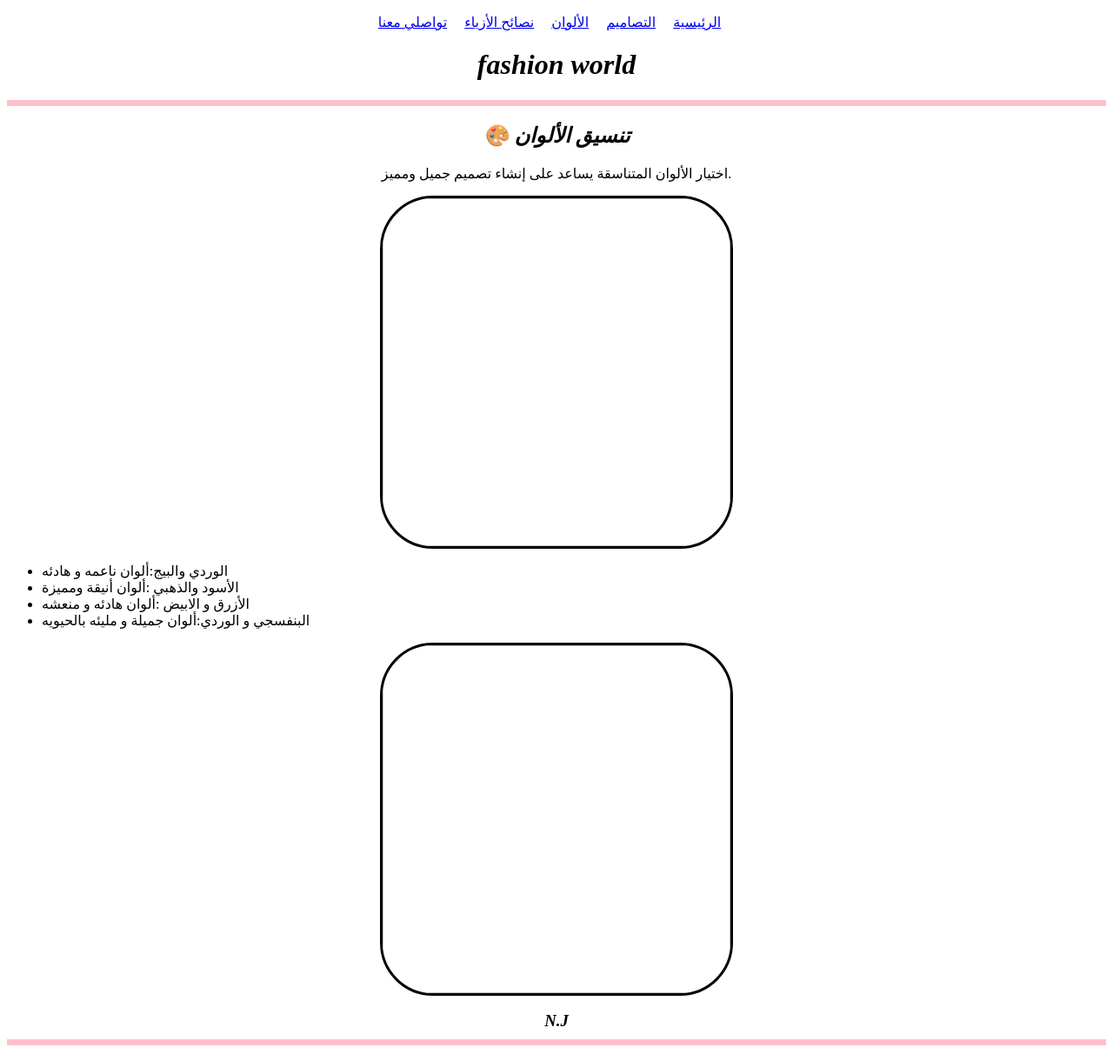
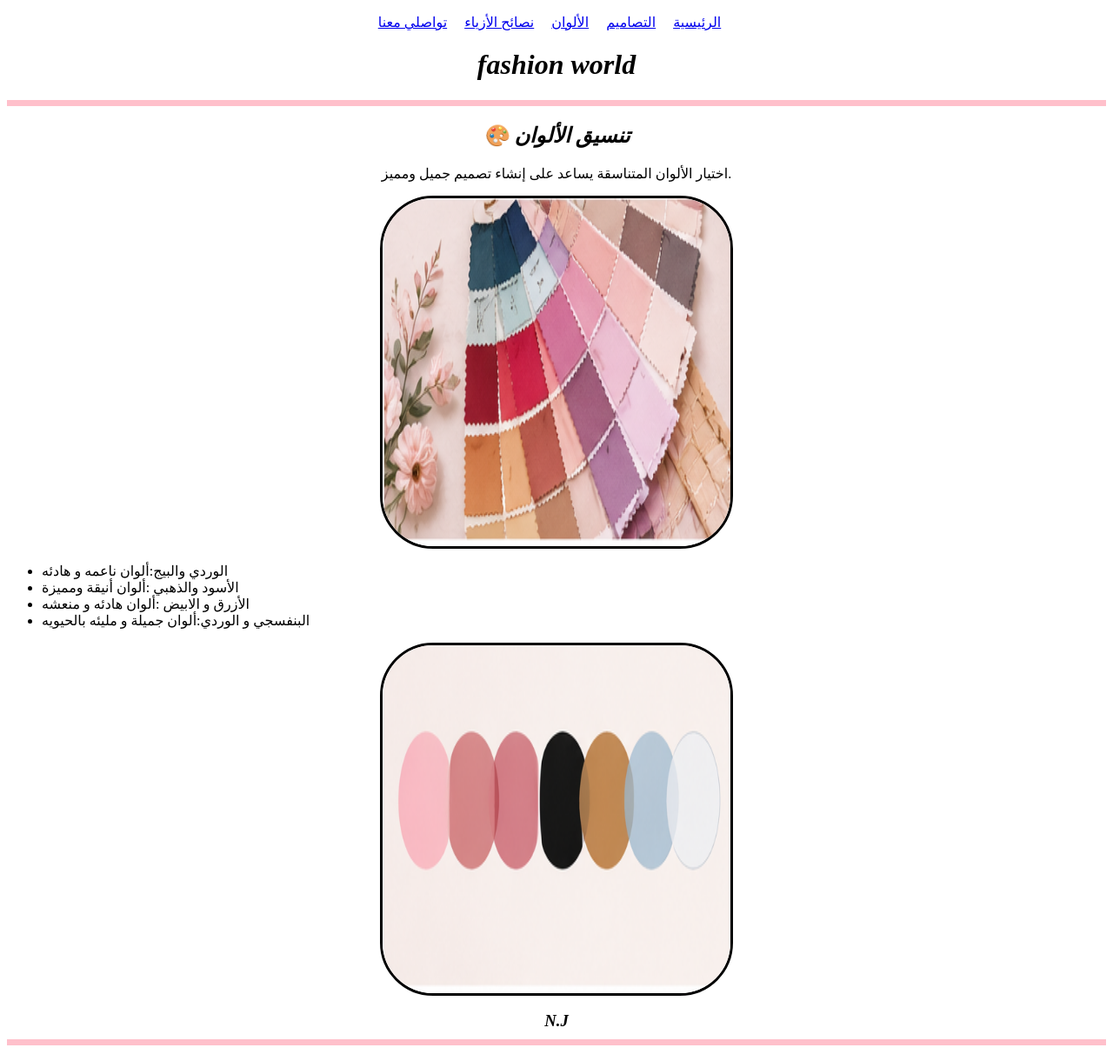
Before and after one commit to queen2011bs-afk/Fashion-World-, a plain HTML site: page color.html in a window 1280 px wide. Shown: the whole page at 87% size. Drawn offline with Linux system fonts and the light colour scheme.

Commit message:
Fix HTML formatting and structure

```diff
--- a/color.html
+++ b/color.html
@@ -28,7 +28,7 @@
     اختيار الألوان المتناسقة يساعد على إنشاء تصميم جميل ومميز.
 </p>
    <center>
-<img  style="border-radius: 15%; border:solid; display: block;margin: 0 auto;"src="images/color-fabrics.png" width="400" height="400">
+<img  style="border-radius: 15%; border:solid; display: block;margin: 0 auto;"src="color-fabrics.png" width="400" height="400">
    </center>
 <p align="center">
 <ul>
@@ -39,7 +39,7 @@
 </ul>
 </p>
    <center>
-<img style="border-radius: 15%; border:solid; display: block;margin: 0 auto;" src="images/color-palette.png" width="400" height="400">
+<img style="border-radius: 15%; border:solid; display: block;margin: 0 auto;" src="color-palette.png" width="400" height="400">
    </center>
 
 
```
